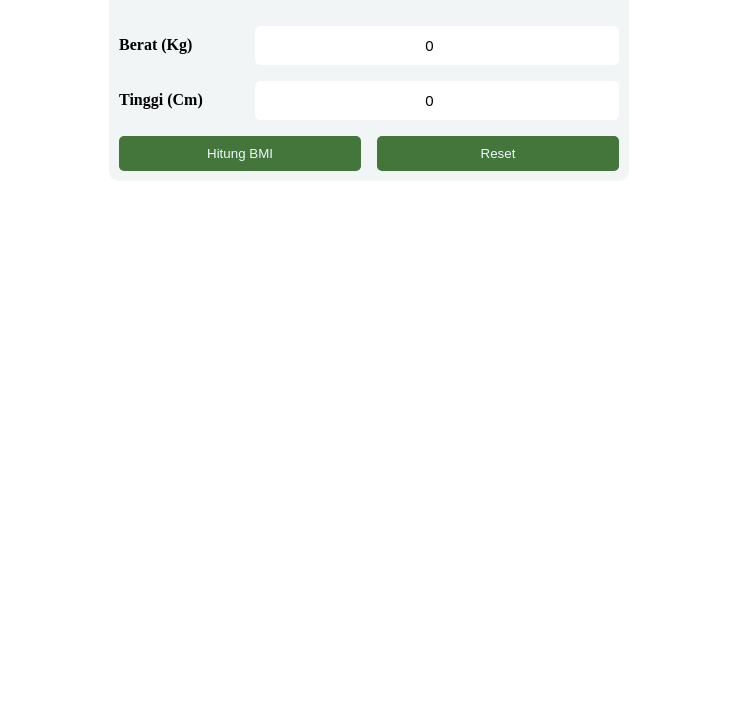
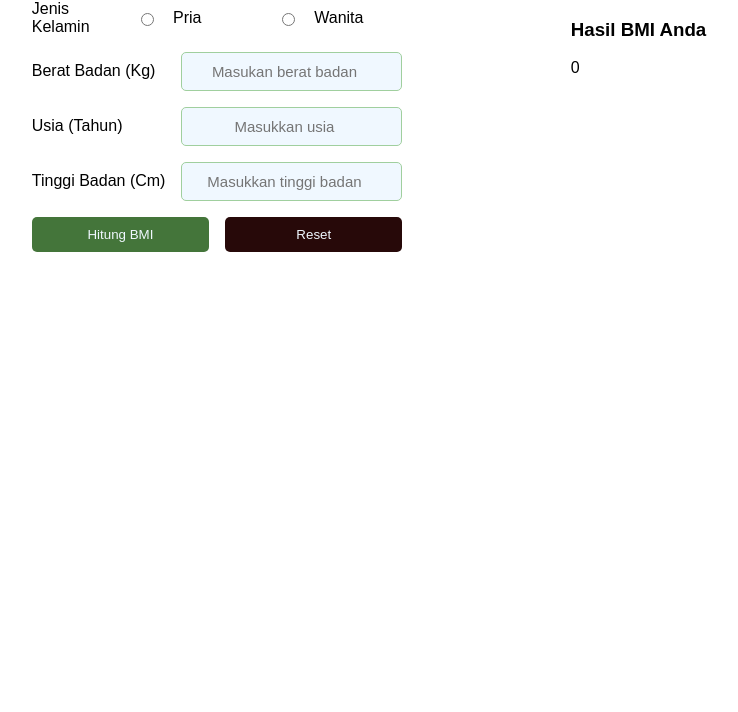
Before and after one commit to revou-fundamental-course/25-nov-24-nang-anang, a plain HTML site: page index.html in a window 1280 px wide. Shown: the part 88-800 px from the top of the page, without its empty margins (271-1009 px from the left). Drawn offline with Linux system fonts and the light colour scheme.

Commit message:
update js

```diff
--- a/css/style.css
+++ b/css/style.css
@@ -1,21 +1,14 @@
+*{
+    font-family: sans-serif;
+}
 body{
-    /* background-color: rgb(7, 3, 51); */
     display: grid;
     place-items: center;
 }
 
 h1{
     text-align: center;
-}
-
-.container{
-    width: 40%;
-    max-width: 500px;
-    background-color: rgb(242, 245, 245);
-    padding: 10px;
-    border-radius: 10px;
-    display: grid;
-    gap: 1rem;
+    color: blue;
 }
 
 .kalkulatorBMI{
@@ -30,19 +23,21 @@ h1{
 }
 
 .kalkulatorBMI label{
-    flex: 0 1 120px;
-    font-weight: 600;
+    flex: 0 1 150px;
+    font-weight: 450;
 }
 
 .kalkulatorBMI input{
     flex: 1;
-    border: 1px solid white;
+    border: 1px solid rgb(160, 207, 158);
+    background-color: aliceblue;
     border-radius: 5px;
     padding: 10px;
-    outline-color: cadetblue;
+    /* outline-color: cadetblue; */
     font-size: 15px;
     text-align: center;
 }
+
 .kalkulatorBMI button{
     width: 50%;
     border-radius: 5px;
@@ -52,3 +47,30 @@ h1{
     background-color: rgb(68, 117, 58);
     color: aliceblue;
 }
+
+/* warna tombol reset */
+.kalkulatorBMI button[type="reset"]{
+    background-color: rgb(39, 9, 9);
+}
+
+/* perubahan tombol ketika pointer diarahkan */
+.kalkulatorBMI button:hover{
+    filter: brightness(130%);
+}
+
+main{
+    display: flex;
+    justify-content: space-evenly;
+    width: 80%;
+}
+
+/* Responsive */
+@media only screen and (max-width : 480px){
+    main{
+        flex-direction: column;
+    }
+
+    .main-section{
+        width: 100%;
+    }
+}
--- a/index.html
+++ b/index.html
@@ -5,63 +5,48 @@
     <meta name="viewport" content="width=device-width, initial-scale=1.0">
     <title>Kalkulator BMI</title>
     <link rel="stylesheet" href="css/style.css">
-    <script src="script/script.js"></script>
 </head>
 <body>
-    <!-- <header>
+    <!-- Judul -->
+        <header>
             <h1>Kalkulator BMI</h1>
         </header>
+    <!-- isi utama -->
          <main>
-        <article>Body Mass Index atau BMI adalah salah satu cara untuk mengetahui berat badan ideal seseorang yang diukur berdasarkan berat dan tinggi badan Anda.
-            Dengan menggunakan kalkulator BMI ini Anda dapat memonitor tubuh Anda dengan akurat.
-        </article>
-        <div>
-        <form>
-            <div>
+            <section class="main-section">
+            <!-- Form untuk inputan data -->
+            <form action="" class="kalkulatorBMI">
+                <div id="form-input">
                     <label for="jenkel">Jenis Kelamin</label>
-                <input type="radio" id="pria" name="jenis-kelamin" value="Pria">
+                    <input type="radio" id="pria" name="jenis-kelamin">
                     <label for="pria">Pria</label>
-                <input type="radio" id="wanita" name="jenis-kelamin" value="Wanita">
-                <label for="pria">Wanita</label>
+                    <input type="radio" id="wanita" name="jenis-kelamin">
+                    <label for="wanita">Wanita</label>
                 </div>
                 <div>
-                <label for="beratbadan">Berat Badan (Kg)</label>
-                <input type="number" id="beratbadan">
+                    <label for="berat"> Berat Badan (Kg)</label>
+                    <input type="number" id="berat" placeholder="Masukan berat badan">
                 </div>
                 <div>
-                <label for="usia">Usia (tahun)</label>
-                <input type="number" id="usia">
+                    <label for="usia"> Usia (Tahun)</label>
+                    <input type="number" id="usia" placeholder="Masukkan usia">
                 </div>
                 <div>
-                <label for="tinggibadan">Tinggi Badan (cm)</label>
-                <input type="number" id="tinggibadan">
-            </div>
-                <button id="hitungBMI">Hitung BMI</button>
-                <button id="reset">Reset</button>
-        </form>
+                    <label for="tinggi"> Tinggi Badan (Cm)</label>
+                    <input type="number" id="tinggi" placeholder="Masukkan tinggi badan">
                 </div>
                 <div>
-            <h1>Hasil</h1>
-        </div>
-    </main> -->
-    <div class="container">
-        <!-- Judul -->
-            <h1>Kalkulator BMI</h1>
-        <!-- isi utama -->
-            <form action="" class="kalkulatorBMI">
-                <div>
-                    <label for="berat"> Berat (Kg)</label>
-                    <input type="number" id="berat" value="0">
-                </div>
-                <div>
-                    <label for="tinggi"> Tinggi (Cm)</label>
-                    <input type="number" id="tinggi" value="0">
-                </div>
-                <div>
-                    <button type="submit">Hitung BMI</button>
+                    <button type="button" onclick="validateForm();">Hitung BMI</button>
                     <button type="reset">Reset</button>
                 </div>
             </form>
-    </div>
+            </section>
+        <!-- bagian untuk menampilkan hasil -->
+            <section class="main-section" id="hasil">
+                <h3>Hasil BMI Anda</h3>
+                <div id="result">0</div>
+            </section>
+    </main>
+    <script src="script/script.js"></script>
 </body>
 </html>
--- a/script/script.js
+++ b/script/script.js
@@ -0,0 +1,21 @@
+function validateForm() {
+    let inputBeratBadan = document.getElementById('berat').value;
+    let inputUsia = document.getElementById('usia').value;
+    let inputTinggiBadan = document.getElementById('tinggi').value;
+
+    console.log('BB:' + inputBeratBadan);
+    console.log('Usia:' + inputUsia);
+    console.log('Tinggi:' + inputTinggiBadan);
+
+    if (inputBeratBadan != '' && inputTinggiBadan != '' && inputUsia != ''){
+        let calculate = parseInt (inputBeratBadan) + parseInt (inputTinggiBadan);
+        updateResult(calculate);
+    }else{
+        alert("Iputan kosong!!");
+    }
+
+}
+
+function updateResult (value) {
+    document.getElementById('result').innerHTML = value;
+}
```
Lines whose indentation alone changed are shown as unchanged.
